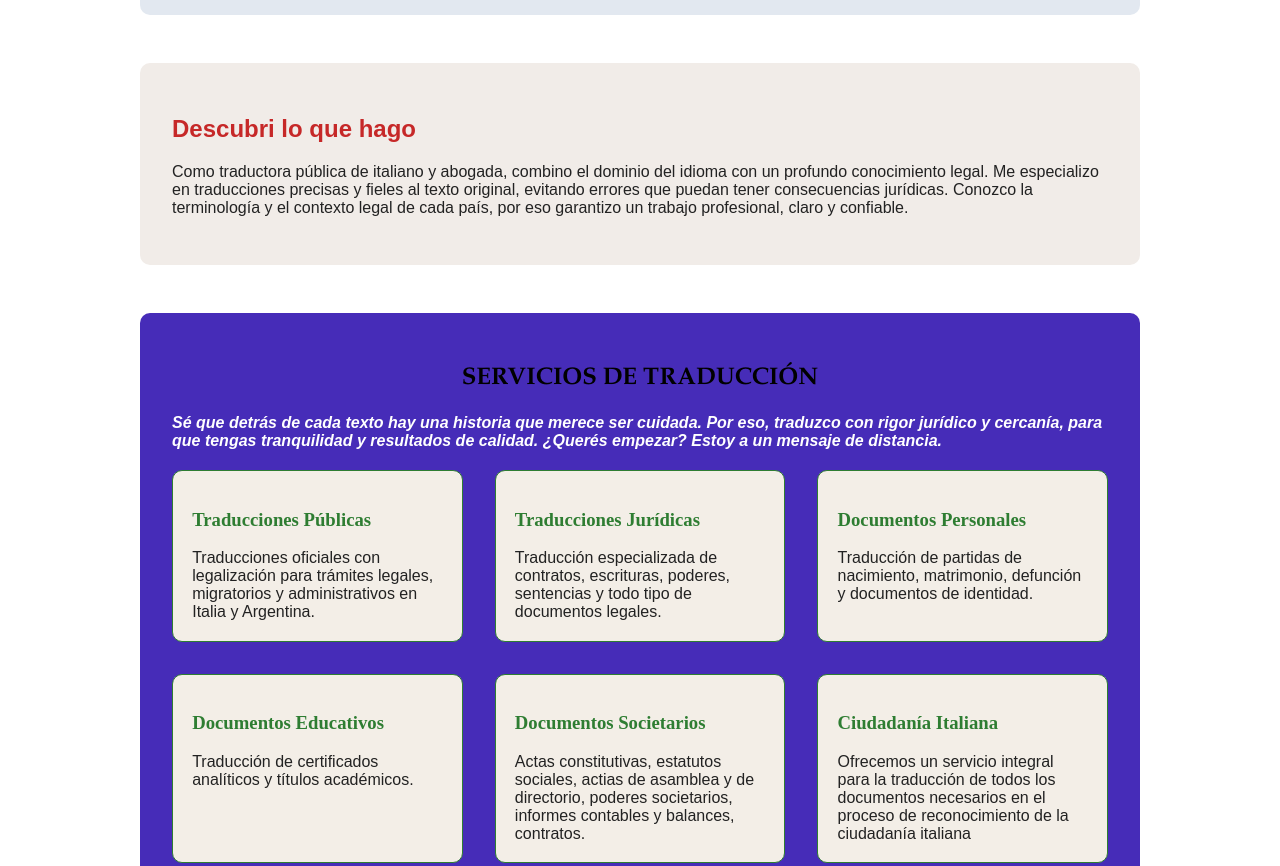
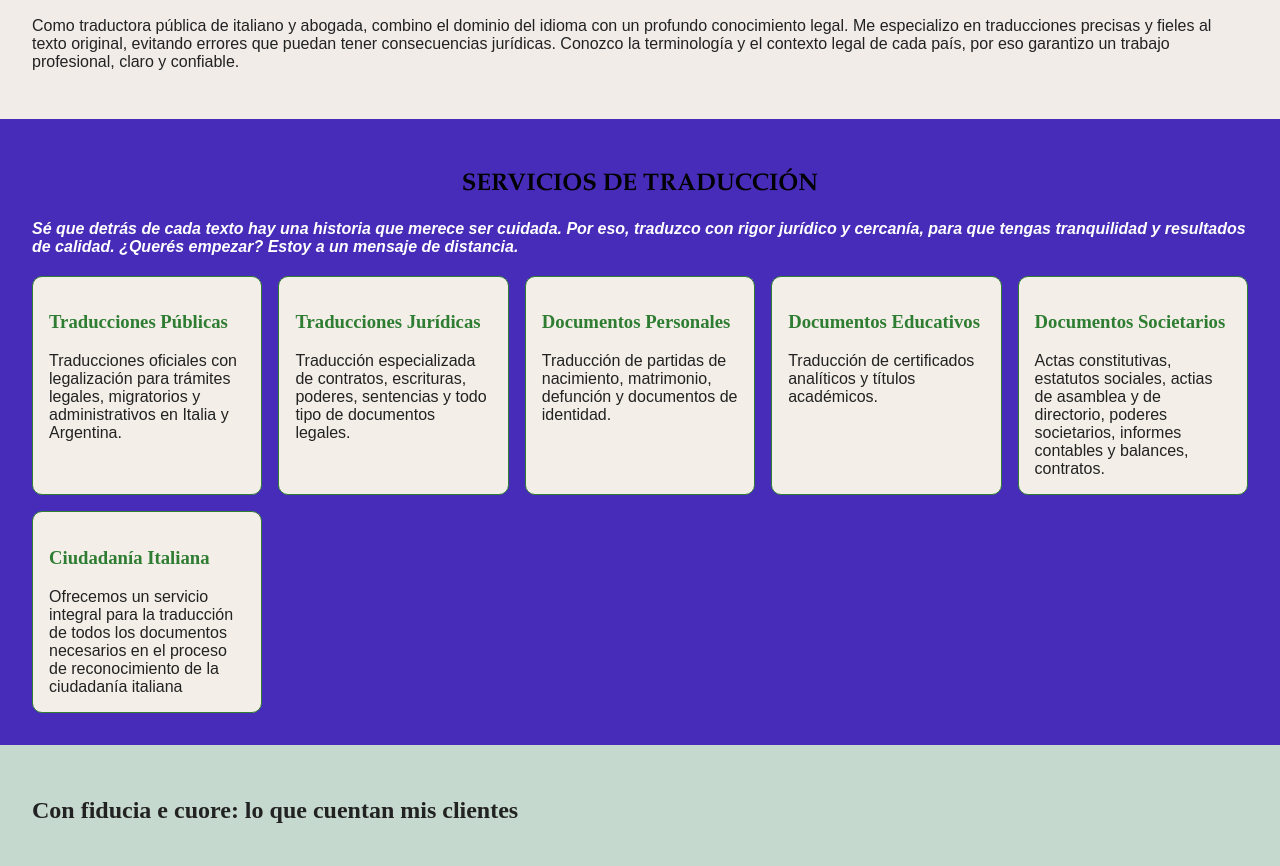
Before and after one commit to compudiegopage/ciaoholaproduction, a plain HTML site: page index.html in a window 1280 px wide. Shown: the part 1248-2114 px from the top of the page. Drawn offline with Linux system fonts and the light colour scheme; a script that the page names is missing.

```diff
--- a/estilos.css
+++ b/estilos.css
@@ -107,16 +107,15 @@ nav {
 }
 
 .container {
-  max-width: 1000px;
+  max-width: 100vw;
   margin: auto;
-  padding: 2rem;
+  padding: 0rem;
 }
 
 section {
-  margin-bottom: 3rem;
+  margin-bottom: 0rem;
   background: var(--crema);
   padding: 2rem;
-  border-radius: 10px;
     scroll-margin-top: 100px; /* Ajustalo según la altura real del nav */
 
 }
@@ -140,7 +139,7 @@ section {
 
 .card {
   background: var(--crema);
-  padding: 1.2rem;
+  padding: 1rem;
   border: 1px solid var(--verde);
   border-radius: 10px;
 }
@@ -226,7 +225,7 @@ button[type="submit"] {
 }
 .cards-container {
   display: grid;
-  gap: 2rem;
+  gap: 1rem;
   grid-template-columns: repeat(auto-fit, minmax(220px, 1fr));
 }
 .ciao {
```
Also changed, not shown: img/fondoDic.jpg.
